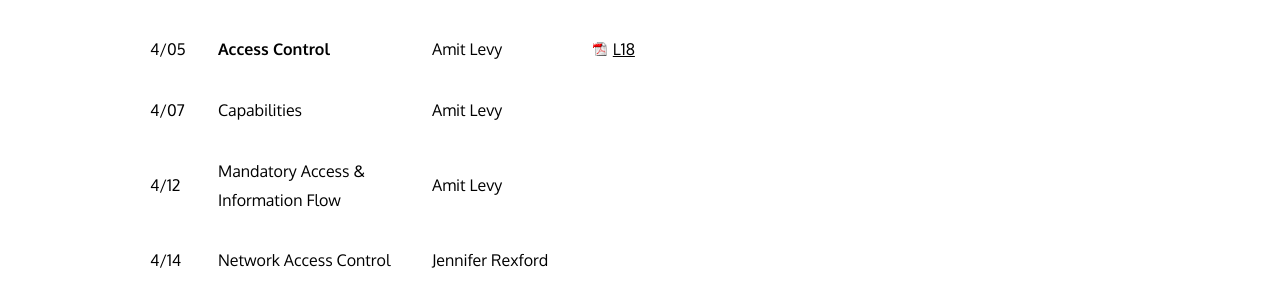
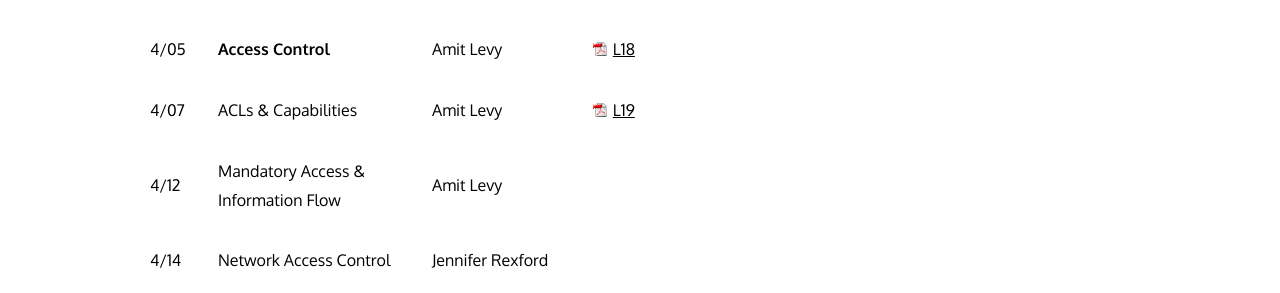
Before and after one commit to cos316/cos316-web, a Jekyll site: the page built from lectures.md, in a window 1280 px wide and 900 px high, scrolled down 1164 px. Shown: the part 393-686 px from the top of the window. Built offline with Jekyll 4.4.1, drawn with Linux system fonts in a browser that asks for light colours; nearby versions of some CDN libraries.

Commit message:
Capabilities lecture

```diff
--- a/lectures.md
+++ b/lectures.md
@@ -28,7 +28,7 @@ Lectures meet on Tuesday and Thursday 10:00-10:50am
 | 3/29 | Logical Time      | Amit Levy | [L16](/lectures/L16-more-time.pdf)  | | |
 | 3/31 | Consistency Models | Amit Levy | [L17](/lectures/L17-consistency.pdf)  | | |
 | 4/05 | **Access Control** | Amit Levy   | [L18](/lectures/L19-access-control.pdf)  | | |
-| 4/07 | Capabilities      | Amit Levy   |   | | |
+| 4/07 | ACLs & Capabilities | Amit Levy   | [L19](/lectures/L19-acl-capabilities.pdf)   | | |
 | 4/12 | Mandatory Access & Information Flow | Amit Levy   |   | | |
 | 4/14 | Network Access Control  | Jennifer Rexford   |   |
 | 4/19 | **Tying It All Together**    | Jennifer Rexford |   | | |
```
Also changed, not shown: 1 other file.
